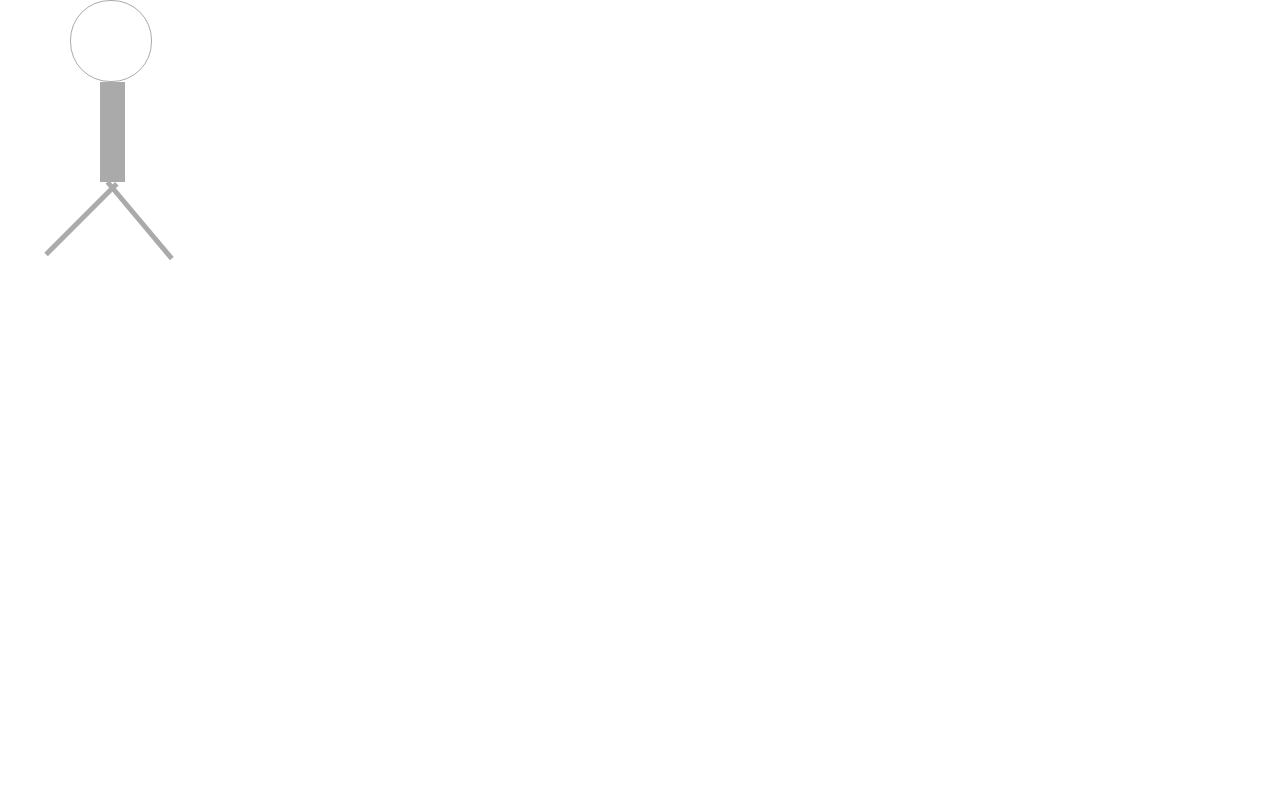
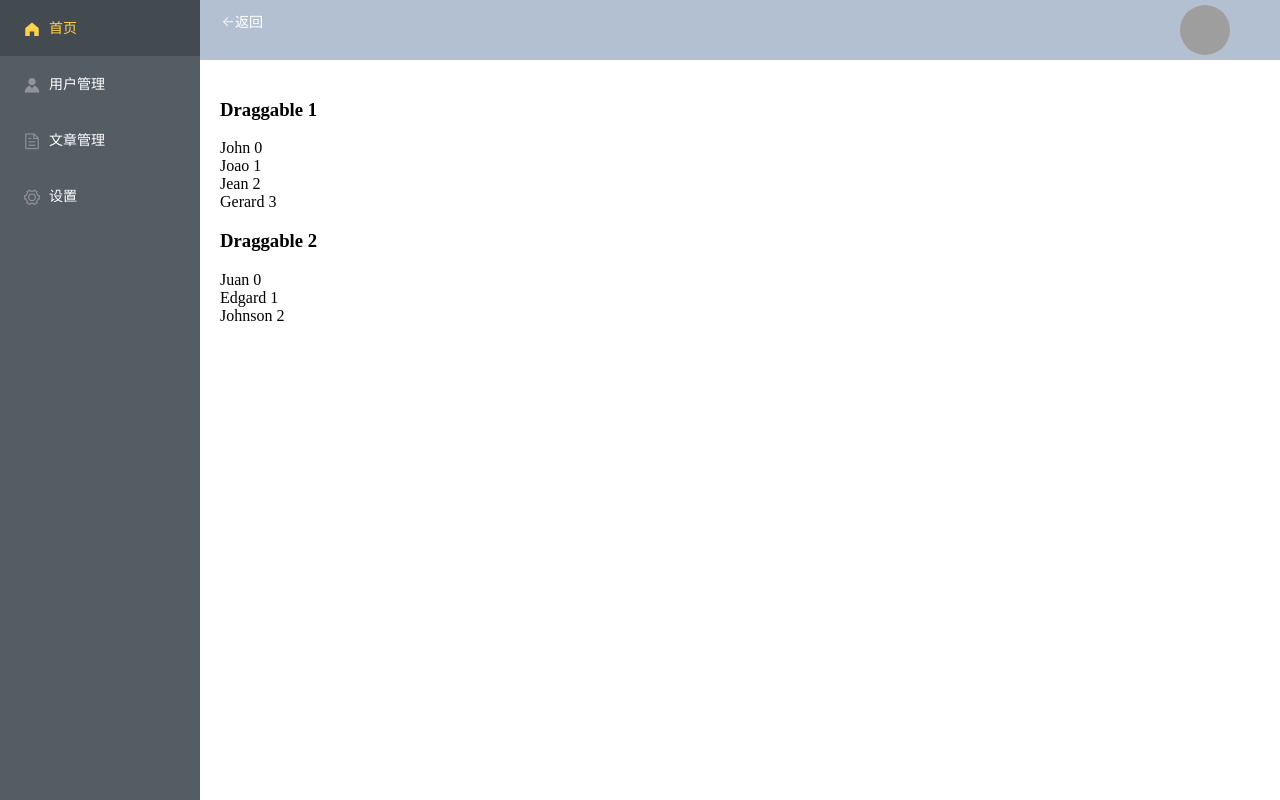
Before and after one commit to mannix-lei/Ace, a Vue app: page /doc in a window 1280 px wide. Built offline with nearby package versions, Linux system fonts and the light colour scheme; grey boxes are pictures that could not be loaded.

Commit message:
add draggable

```diff
--- /dev/null
+++ b/draggable.shim.d.ts
@@ -0,0 +1,4 @@
+declare module 'draggable' {
+    const vuedraggable: any;
+    export = vuedraggable;
+}
--- a/package.json
+++ b/package.json
@@ -14,7 +14,8 @@
     "vue": "^2.6.10",
     "vue-class-component": "^7.0.2",
     "vue-property-decorator": "^8.3.0",
-    "vue-router": "^3.1.3"
+    "vue-router": "^3.1.3",
+    "vuedraggable": "^2.23.2"
   },
   "devDependencies": {
     "@vue/cli-plugin-babel": "^4.0.0",
--- a/src/views/doc/Doc.ts
+++ b/src/views/doc/Doc.ts
@@ -1,3 +1,25 @@
-import { Vue } from 'vue-property-decorator';
+import { Component, Vue } from 'vue-property-decorator';
+import draggable from 'vuedraggable';
+
+@Component({
+	components: {
+		draggable,
+	},
+})
 export default class Doc extends Vue {
+	public list1: any = [
+		{ name: 'John', id: 1 },
+		{ name: 'Joao', id: 2 },
+		{ name: 'Jean', id: 3 },
+		{ name: 'Gerard', id: 4 },
+	];
+	public list2: any = [
+		{ name: 'Juan', id: 5 },
+		{ name: 'Edgard', id: 6 },
+		{ name: 'Johnson', id: 7 },
+    ];
+
+    public log(evt: any) {
+        window.console.log(evt);
+    }
 }
--- a/src/views/doc/Doc.vue
+++ b/src/views/doc/Doc.vue
@@ -1,15 +1,27 @@
 <template>
-    <div class="body">
-        <div class="animate-2">
-            <div class="item-0"></div>
-            <div class="item-1">
-                <div class="item-4"></div>
-                <div class="item-5"></div>
-            </div>
-            <div class="item-2"></div>
-            <div class="item-3"></div>
+    <div class="row">
+        <div class="col-3">
+            <h3>Draggable 1</h3>
+            <draggable class="list-group" :list="list1" group="people" @change="log">
+                <div
+                    class="list-group-item"
+                    v-for="(element, index) in list1"
+                    :key="element.name"
+                >{{ element.name }} {{ index }}</div>
+            </draggable>
         </div>
+
+        <div class="col-3">
+            <h3>Draggable 2</h3>
+            <draggable class="list-group" :list="list2" group="people" @change="log">
+                <div
+                    class="list-group-item"
+                    v-for="(element, index) in list2"
+                    :key="element.name"
+                >{{ element.name }} {{ index }}</div>
+            </draggable>
+        </div>
+
     </div>
 </template>
 <script lang="ts" src="./Doc.ts"></script>
-<style scoped src="./Doc.css"></style>
--- a/src/views/home/Home.less
+++ b/src/views/home/Home.less
@@ -0,0 +1,3 @@
+.body {
+    display: flex;
+}
--- a/src/views/home/Home.ts
+++ b/src/views/home/Home.ts
@@ -1,24 +1,52 @@
 import { Component, Vue } from 'vue-property-decorator';
+import draggable from 'vuedraggable';
 
-@Component({})
+interface IStaff {
+	id: number;
+	name: string;
+}
+@Component({
+	components: {
+		draggable,
+	},
+})
 export default class Home extends Vue {
-	public judgeType: string = 'typeof | instanceof | constructor | prototype';
-	public created() {
-		window.addEventListener('scroll', this.debounce(this.handle, 1000), true);
-	}
+	public fooList: IStaff[] = [
+		{
+			id: 23432,
+			name: 'fadsf',
+		},
+		{
+			id: 23433,
+			name: 'fadsf',
+		},
+		{
+			id: 23434,
+			name: 'fadsf',
+		},
+		{
+			id: 23435,
+			name: 'fadsf',
+		},
+		{
+			id: 23436,
+			name: 'fadsf',
+		},
+		{
+			id: 23437,
+			name: 'fadsf',
+		},
+		{
+			id: 23438,
+			name: 'fadsf',
+		},
+	];
+    public barList: IStaff[] = [{
+        id: 143534,
+        name: '324324',
+    }];
 
-	public debounce(fn: () => void, wait: number) {
-		let timeout: number | null = null;
-		return () => {
-			if (timeout !== null) {
-				clearTimeout(timeout);
-			}
-			timeout = setTimeout(fn, wait);
-		};
-	}
-	public handle() {
-		console.log('====================================');
-		console.log(Math.random());
-		console.log('====================================');
-	}
+    public log(evt: any) {
+        window.console.log(evt);
+    }
 }
--- a/src/views/home/Home.vue
+++ b/src/views/home/Home.vue
@@ -1,6 +1,27 @@
 <template>
-    <div>
-        welcome to ace
+    <div class="body">
+        <el-card>
+            <draggable class="list-group" :list="fooList" group="people" @change="log">
+                <div
+                    class="list-group-item"
+                    v-for="(item, index) in fooList"
+                    :key="index">
+                    id: {{ item.id }}
+                    name: {{ item.name }}
+                </div>
+            </draggable>
+        </el-card>
+        <el-card>
+            <draggable class="list-group" :list="barList" group="people" @change="log">
+                <div
+                    class="list-group-item"
+                    v-for="(item, index) in barList"
+                    :key="index">
+                    id: {{ item.id }}
+                    name: {{ item.name }}
+                </div>
+            </draggable>
+        </el-card>
     </div>
 </template>
 <script lang="ts" src="./Home.ts"></script>
```
Also changed, not shown: 1 other file (tests, documents, lock files or other folders).
